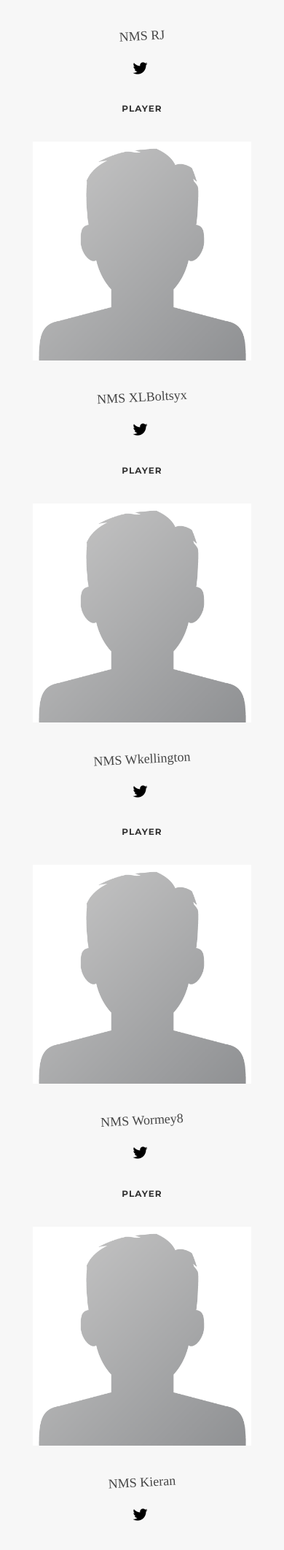
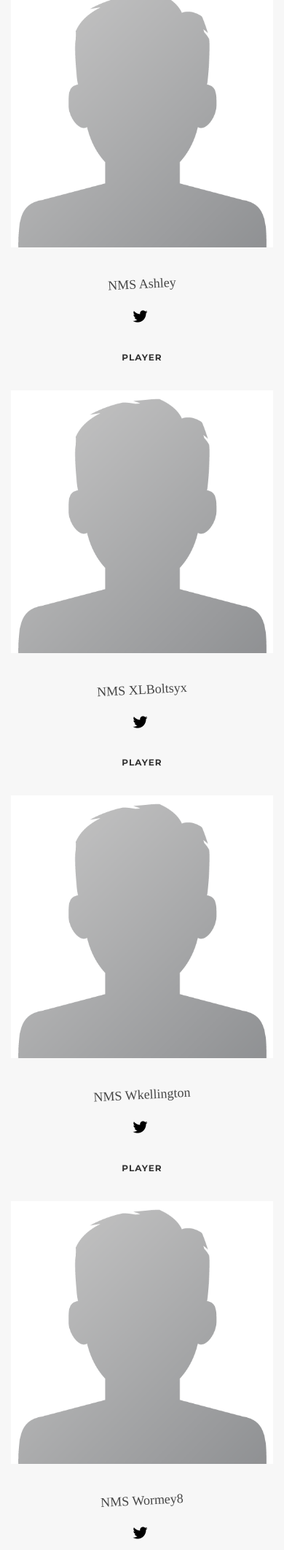
Before and after one commit to PeterRansome/NMS_website, a PHP site: page /fifa.html in a window 390 px wide. Shown: the part 2057-4181 px from the top of the page at 73% size. Run offline with PHP 8.4, Linux system fonts and the light colour scheme; some libraries are stand-ins or nearby versions; some web fonts are replaced.

Commit message:
Switch back for now

```diff
--- a/fifa.html
+++ b/fifa.html
@@ -115,38 +115,38 @@
 <section class="bg-gray text-center">
       <div class="container wow fadeIn">
         <div class="row justify-content-center">
-	          <</div><div class="col-md-2 col-sm-6">
-	            <p><img class="img-responsive center-block" src="/assets/img/charlie.jpg" alt=""></p>
-	            <h2 class="classic">NMS Charlie</h2>
+          <div class="col-md-2 col-sm-6">
+            <p><img class="img-responsive center-block" src="/assets/img/default.png" alt=""></p>
+                    <h2 class="classic">NMS ESNL</h2>
                     <ul class="list-inline">
-	              <li><a href="https://twitter.com/Charlie_Brown42"><i class="fab fa-twitter fa-lg"></i></a></li>
+                      <li><a href="https://twitter.com/ESNLGaming"><i class="fab fa-twitter fa-lg"></i></a></li>
                     </ul>
                     <h6>Player</h6>
                   </div>
                   <div class="col-md-2 col-sm-6">
-	            <p><img class="img-responsive center-block" src="/assets/img/Ben.jpg" alt=""></p>
-	            <h2 class="classic">NMS Ben </h2>
+                    <p><img class="img-responsive center-block" src="/assets/img/default.png" alt=""></p>
+                    <h2 class="classic">NMS Eastick</h2>
                     <ul class="list-inline">
-	              <li><a href="https://twitter.com/BenHerbert31"><i class="fab fa-twitter fa-lg"></i></a></li>
+                      <li><a href="https://twitter.com/_eastick"><i class="fab fa-twitter fa-lg"></i></a></li>
                     </ul>
                     <h6>Player</h6>
                   </div>
                   <div class="col-md-2 col-sm-6">
-	            <p><img class="img-responsive center-block" src="/assets/img/cerith.jpg" alt=""></p>
-	            <h2 class="classic">NMS Cerith</h2>
+                    <p><img class="img-responsive center-block" src="/assets/img/default.png" alt=""></p>
+                    <h2 class="classic">NMS EthanECR</h2>
                     <ul class="list-inline">
-	              <li><a href="https://twitter.com/cerithdenniss"><i class="fab fa-twitter fa-lg"></i></a></li>
+                      <li><a href="https://twitter.com/EthanECR_"><i class="fab fa-twitter fa-lg"></i></a></li>
                     </ul>
                     <h6>Player</h6>
                   </div>
                   <div class="col-md-2 col-sm-6">
-	            <p><img class="img-responsive center-block" src="/assets/img/RJ.jpg" alt=""></p>
-	            <h2 class="classic">NMS RJ</h2>
+                    <p><img class="img-responsive center-block" src="/assets/img/default.png" alt=""></p>
+                    <h2 class="classic">NMS Ashley</h2>
                     <ul class="list-inline">
-	              <li><a href="https://twitter.com/RJFIFA_"><i class="fab fa-twitter fa-lg"></i></a></li>
+                      <li><a href="https://twitter.com/AshleyCFC02"><i class="fab fa-twitter fa-lg"></i></a></li>
                     </ul>
                     <h6>Player</h6>
-            <div>
+                  </div>
                   <div class="col-md-2 col-sm-6">
                     <p><img class="img-responsive center-block" src="/assets/img/default.png" alt=""></p>
                     <h2 class="classic">NMS xLBoltsyx</h2>
@@ -178,64 +178,56 @@
                       <li><a href="https://twitter.com/kieran_fut"><i class="fab fa-twitter fa-lg"></i></a></li>
                     </ul>
                     <h6>Player</h6>
-            </div>
-            <div class="col-md-2 col-sm-6">
+                  </div><div class="col-md-2 col-sm-6">
                     <p><img class="img-responsive center-block" src="/assets/img/default.png" alt=""></p>
                     <h2 class="classic">NMS MarleyC7</h2>
                     <ul class="list-inline">
                       <li><a href="https://twitter.com/MarleyC7_"><i class="fab fa-twitter fa-lg"></i></a></li>
                     </ul>
                     <h6>Player</h6>
-              <div>
-              <div class="col-md-2 col-sm-6"></div>
+                  </div><div class="col-md-2 col-sm-6">
                     <p><img class="img-responsive center-block" src="/assets/img/default.png" alt=""></p>
-	            <h2 class="classic">NMS ESNL</h2>
+                    <h2 class="classic">NMS Charlie</h2>
                     <ul class="list-inline">
-	              <li><a href="https://twitter.com/ESNLGaming"><i class="fab fa-twitter fa-lg"></i></a></li>
+                      <li><a href="https://twitter.com/Charlie_Brown42"><i class="fab fa-twitter fa-lg"></i></a></li>
                     </ul>
                     <h6>Player</h6>
-	          </div>
-            <div class="col-md-2 col-sm-6">
+                  </div><div class="col-md-2 col-sm-6">
                     <p><img class="img-responsive center-block" src="/assets/img/default.png" alt=""></p>
-	            <h2 class="classic">NMS Eastick</h2>
+                    <h2 class="classic">NMS Ben </h2>
                     <ul class="list-inline">
-	              <li><a href="https://twitter.com/_eastick"><i class="fab fa-twitter fa-lg"></i></a></li>
+                      <li><a href="https://twitter.com/BenHerbert31"><i class="fab fa-twitter fa-lg"></i></a></li>
                     </ul>
                     <h6>Player</h6>
-            </div>
-            <<div class="col-md-2 col-sm-6">
+                  </div><div class="col-md-2 col-sm-6">
                     <p><img class="img-responsive center-block" src="/assets/img/default.png" alt=""></p>
-	            <h2 class="classic">NMS EthanECR</h2>
+                    <h2 class="classic">NMS Cerith</h2>
                     <ul class="list-inline">
-	              <li><a href="https://twitter.com/EthanECR_"><i class="fab fa-twitter fa-lg"></i></a></li>
+                      <li><a href="https://twitter.com/cerithdenniss"><i class="fab fa-twitter fa-lg"></i></a></li>
                     </ul>
                     <h6>Player</h6>
-            </div>
-            <div class="col-md-2 col-sm-6">
+                  </div><div class="col-md-2 col-sm-6">
                     <p><img class="img-responsive center-block" src="/assets/img/default.png" alt=""></p>
-	            <h2 class="classic">NMS Ashley</h2>
+                    <h2 class="classic">NMS RJ</h2>
                     <ul class="list-inline">
-	              <li><a href="https://twitter.com/AshleyCFC02"><i class="fab fa-twitter fa-lg"></i></a></li>
+                      <li><a href="https://twitter.com/RJFIFA_"><i class="fab fa-twitter fa-lg"></i></a></li>
                     </ul>
                     <h6>Player</h6>
-            </div>
-            <div class="col-md-2 col-sm-6">
+                  </div><div class="col-md-2 col-sm-6">
                     <p><img class="img-responsive center-block" src="/assets/img/default.png" alt=""></p>
                     <h2 class="classic">NMS Hans</h2>
                     <ul class="list-inline">
                       <li><a href="https://twitter.com/Hans_VD_Sluiss"><i class="fab fa-twitter fa-lg"></i></a></li>
                     </ul>
                     <h6>Player</h6>
-            </div>
-            <div class="col-md-2 col-sm-6">
+                  </div><div class="col-md-2 col-sm-6">
                     <p><img class="img-responsive center-block" src="/assets/img/default.png" alt=""></p>
                     <h2 class="classic">NMS Megamorris</h2>
                     <ul class="list-inline">
                       <li><a href="https://twitter.com/megamorrris"><i class="fab fa-twitter fa-lg"></i></a></li>
                     </ul>
                     <h6>Player</h6>
-            </div>
-            <div class="col-md-2 col-sm-6">
+                  </div><div class="col-md-2 col-sm-6">
                     <p><img class="img-responsive center-block" src="/assets/img/default.png" alt=""></p>
                     <h2 class="classic">NMS Thommerddd</h2>
                     <ul class="list-inline">
```
Also changed, not shown: fifa.php (+14 -21 lines). Lines whose indentation alone changed are shown as unchanged.
